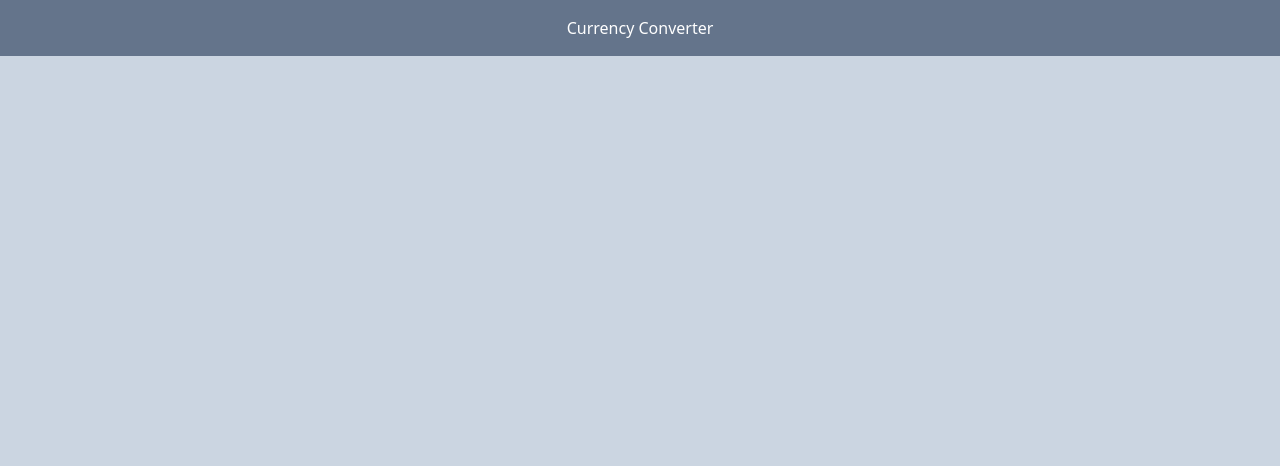
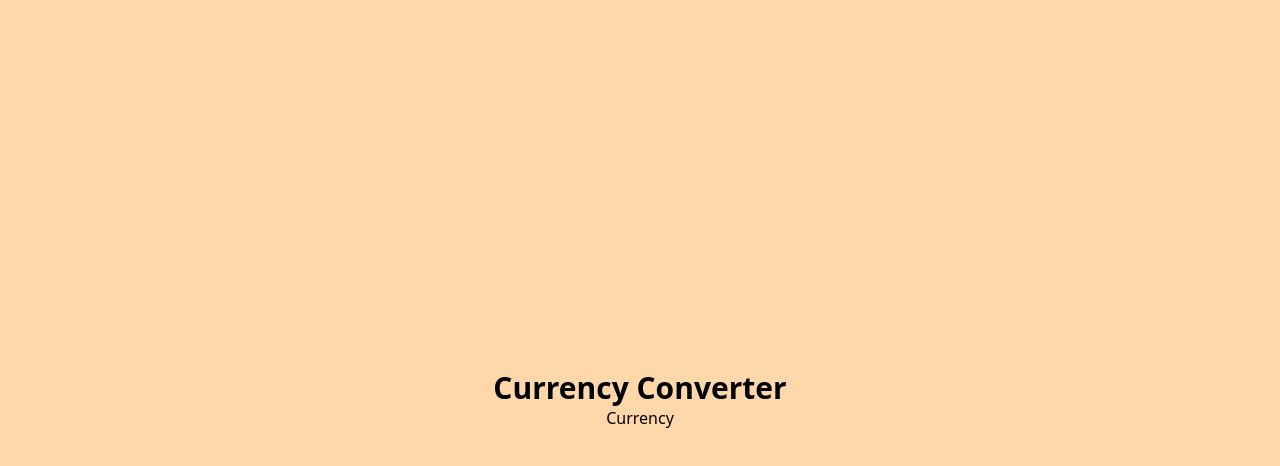
Before and after one commit to Syed-Muhammad-Hussnain-Raza/Currency-Converter, a React (Create React App) app: page / in a window 1280 px wide. Shown: the top 466 px of the page. Built offline with nearby package versions, Linux system fonts and the light colour scheme.

Commit message:
App - Currency component imported and some styling done here using tailwand css

```diff
--- a/src/App.js
+++ b/src/App.js
@@ -1,11 +1,11 @@
 import "./App.css";
+import Currency from "./components/Currency";
 
 function App() {
   return (
-    <div className="bg-slate-300 h-screen">
-      <h1 className="bg-slate-500 text-white text-center p-4">
-        Currency Converter
-      </h1>
+    <div className="flex flex-col items-center justify-center h-screen bg-orange-200">
+      <h1 className="text-3xl font-bold">Currency Converter</h1>
+      <Currency />
     </div>
   );
 }
```
